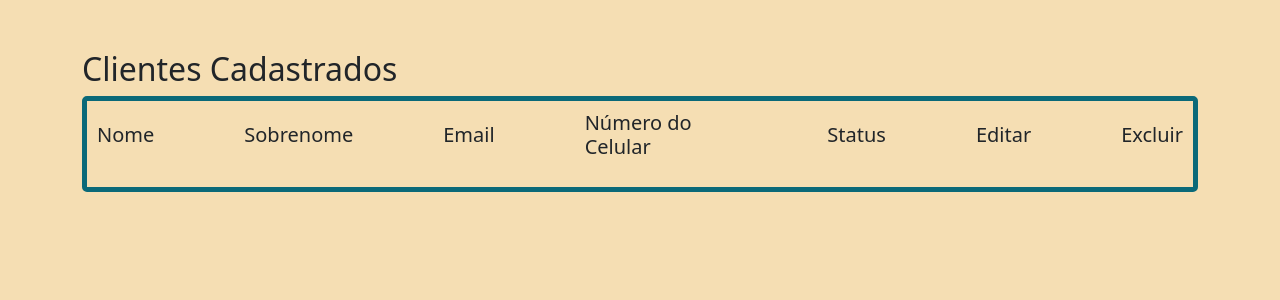
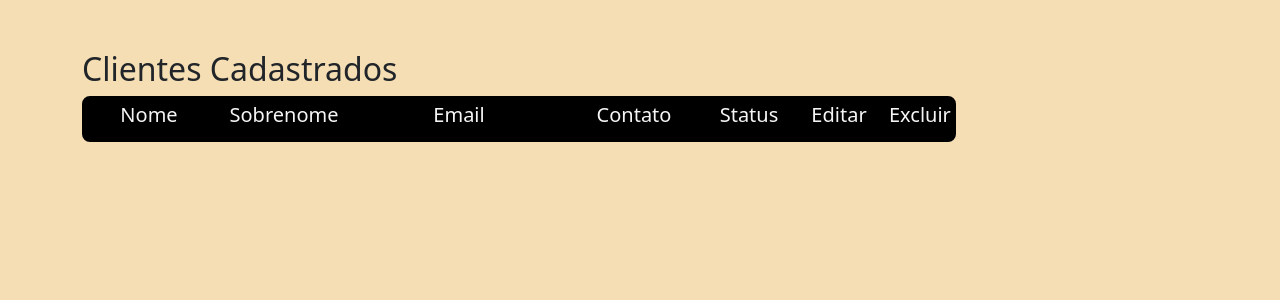
Before and after one commit to Venturaa10/formulario, a Django app: page /exibir in a window 1280 px wide. Shown: the part 58-358 px from the top of the page. Run offline with Django 5.2, Linux system fonts and the light colour scheme; the visitor is signed in with stand-in values (Sample User, id 1); data that the repository does not hold is empty.

Commit message:
Estilizando o template exibir

```diff
--- a/form_app/templates/exibir.html
+++ b/form_app/templates/exibir.html
@@ -7,53 +7,77 @@
         background-color: wheat
     }
     .borda{
-        border: 5px;
-        border-radius: 5px;
+        width: max-content;
+
+        border: 7px;
+        border-radius: 8px;
         border-style: solid;
-        border-color: rgb(10, 105, 120);
+        border-color: rgb(0, 0, 0);
     }
 
     .container {
         margin-top: 50px;
     }
 
-
     .subtitulos {
-        display: flex;
+        /* Div dos subtitulos */
+        color: whitesmoke;
+        background-color:rgb(0, 0, 0)
+    }
+    .subtitulos, .info_cliente {
+        /* Configura layout de grade */
+        display: grid;
+        /* Centraliza verticalmente os itens na grade */
         align-items: center;
-        margin-bottom: 10px;
-        padding:10px;
+        /* Largura entre as colunas */
+        grid-template-columns: 120px 150px 200px 150px 80px 80px 80px;
         /*
         border-color: black;
         border-style: solid;
         border-width: 20px; */
     }
+    .fonte_subtitulo {
+        /* Estiliza a fonte do subtitulo */
+        font-size: 20px;
+        text-align: center;
+    }
+
+    #subtitulo_editar, #subtitulo_excluir {
+        /* Ajustando o posicionamento dos substitulos correspondente a informação do cliente  */
+        padding-left: 20px;
+    }
 
     .info_cliente {
-        display: flex;
-        align-items: center;
-        margin-bottom: 10px;
+        /* Div responsavel por posicionar corretamente as informações do cliente de acordo com o subtitulo correspondente a cada uma delas */
+        padding-left: 5px;
+        margin-bottom: 5px;
+        background-color:antiquewhite
+    }
+
+    .info_objeto {
+        /* Estiliza as informações do cliente */
+        font-size: 15px;
+        font-weight: bold;
+        font-family: Arial, Helvetica, sans-serif;
+        text-align: center;
 
     }
 
-    .info_objeto {
-        width: 150px;
-        font-size: 15px;
-        font-weight: bold;
-        font-family: Arial, Helvetica, sans-serif;
-    }
-
     .status_ativo {
+        /* Estiliza o conteudo dentro do quadrado de 'status' */
         background-color: rgb(9, 167, 127);
     }
 
     .status_inativo {
+        /* Estiliza o conteudo dentro do quadrado de 'status' */
         color: rgb(0, 0, 0);
         background-color: rgb(139, 63, 65);
     }
 
     .status_ativo,
     .status_inativo {
+        margin-top: 3px;
+        margin-bottom: 3px;
         /* Centralizando "ativo" e "Inativo" dentro do quadrado*/
         align-items: center;
         display: flex;
@@ -69,42 +93,49 @@
         /* Fazendo com que não seja possivél interagir com o campo de "Status" */
         pointer-events: none;
     }
+    #botao_editar {
+        color:goldenrod;
+    }
+    #botao_excluir {
+        color:rgb(181, 70, 70);
+    }
+
 </style>
 
 <body class="corpo">
 
     <div class="container">
         <h2>Clientes Cadastrados</h2>
-        <!-- Essa parte inicial do table está fora do for, pois não vai se repetir -->
          <div class="borda">
                 <div class="subtitulos">
-                    <h5 scope="col">Nome</h5>
-                    <h5 scope="col" style="padding-left: 90px;">Sobrenome</h5>
-                    <h5 scope="col" style="padding-left: 90px;">Email</h5>
-                    <h5 scope="col" style="padding-left: 90px;">Número do Celular</h5>
-                    <h5 scope="col" style="padding-left: 90px;">Status</h5>
-                    <h5 scope="col" style="padding-left: 90px;">Editar</h5>
-                    <h5 scope="col" style="padding-left: 90px;">Excluir</h5>
+                    <h5 class="fonte_subtitulo" id="subtitulo_nome" scope="col">Nome</h5>
+                    <h5 class="fonte_subtitulo" id="subtitulo_sobrenome" scope="col">Sobrenome</h5>
+                    <h5 class="fonte_subtitulo" id="subtitulo_email" scope="col">Email</h5>
+                    <h5 class="fonte_subtitulo" id="subtitulo_number" scope="col">Contato</h5>
+                    <h5 class="fonte_subtitulo" id="subtitulo_status" scope="col">Status</h5>
+                    <h5 class="fonte_subtitulo" id="subtitulo_editar" scope="col">Editar</h5>
+                    <h5 class="fonte_subtitulo" id="subtitulo_excluir" scope="col">Excluir</h5>
                 </div>
 
-                {% for objeto in cliente %}<!-- Dentro do for, pois haverá repetição a cada cadastro novo -->
+                {% for objeto in cliente %}
+                <!-- Dentro do for, pois haverá repetição a cada cadastro novo -->
                 <div class="info_cliente">
-                    <div class="info_objeto" style="padding-left: 25px;">{{objeto.nome}}</div>
-                    <div class="info_objeto" style="padding-left: 25px;">{{objeto.sobrenome}}</div>
-                    <div class="info_objeto" style="padding-left: 25px;">{{objeto.email}}</div>
-                    <div class="info_objeto" style="padding-left: 80px;">{{objeto.celular}}</div>
-                    <div class="info_objeto" style="padding-left: 30px;">
+                    <div class="info_objeto">{{objeto.nome}}</div>
+                    <div class="info_objeto">{{objeto.sobrenome}}</div>
+                    <div class="info_objeto">{{objeto.email}}</div>
+                    <div class="info_objeto">{{objeto.celular}}</div>
+                    <div class="info_objeto">
                         {% if objeto.ativo %}
                         <div class="status_ativo">Ativo</div>
                         {% else %}
                         <div class="status_inativo">Inativo</div>
                         {% endif %}
                     </div>
-                    <div>
-                        <a href="{% url 'editar' objeto.id %}" style="padding-left: 30px;" role="button">Editar</a>
+                    <div class="info_objeto">
+                        <a id="botao_editar" href="{% url 'editar' objeto.id %}" role="button">Editar</a>
                     </div>
-                    <div>
-                        <a href="{% url 'excluir' objeto.id %}" style="padding-left: 30px;" role="button">Excluir</a>
+                    <div class="info_objeto">
+                        <a id="botao_excluir" href="{% url 'excluir' objeto.id %}" role="button">Excluir</a>
                     </div>
                 </div>
             {% endfor %}
```
